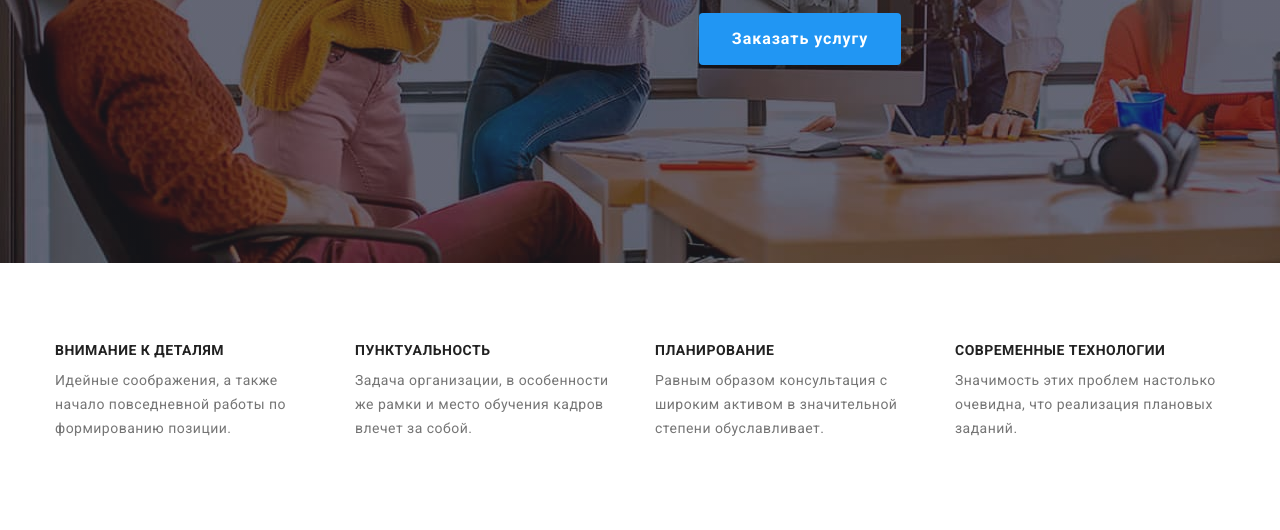
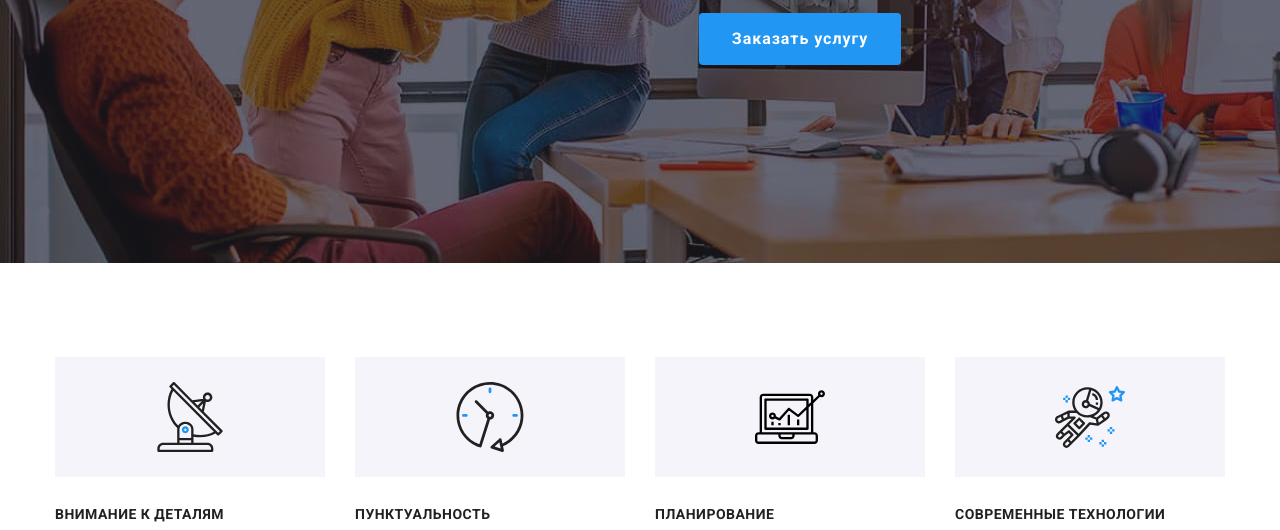
Before and after one commit to KR2504/goit-markup-hw-04, a plain HTML site: page index.html in a window 1280 px wide. Shown: the part 418-948 px from the top of the page. Drawn offline with nearby package versions, Linux system fonts and the light colour scheme.

Commit message:
ДЗ4(2)

```diff
--- a/css/styles.css
+++ b/css/styles.css
@@ -132,7 +132,7 @@ img {
   margin-left: auto;
 }
 .info .item:not(:last-child) {
-  margin-right: 50px;
+  margin-right: 30px;
 }
 
 .info .info-contacts {
@@ -210,7 +210,7 @@ img {
 
 /* -----------------------SKILS MY TEAM---------------------- */
 .section-skills {
-  padding-top: 80px;
+  padding-top: 94px;
   padding-bottom: 94px;
 }
 .section-skills-list {
@@ -223,6 +223,17 @@ img {
 .section-skills-list .item {
   width: 270px;
 }
+
+.box-skills-icon {
+  display: flex;
+  align-items: center;
+  justify-content: center;
+  margin-bottom: 30px;
+  height: 120px;
+
+  background-color: var(--secondary-background-color);
+}
+
 .section-skills-title {
   margin-bottom: 10px;
 
--- a/index.html
+++ b/index.html
@@ -60,20 +60,40 @@
               <h2 class="visually-hidden">Скилы нашей команды</h2>
               <ul class="section-skills-list">
                 <li class="item">
+                  <div class="box-skills-icon">
+                  <svg class="section-skills-icon" width="70" height="70">
+                    <use href="./images/icons.svg#icon-antenna"></use>
+                  </svg>
+                  </div>
                   <h3 class="section-skills-title">ВНИМАНИЕ К ДЕТАЛЯМ</h3>
                   <p class="section-skills-text">Идейные соображения, а также начало повседневной работы по формированию позиции.</p>
                 </li>
                 <li class="item">
+                  <div class="box-skills-icon">
+                    <svg class="section-skills-icon" width="70" height="70">
+                      <use href="./images/icons.svg#icon-clock"></use>
+                    </svg>
+                  </div>
                   <h3 class="section-skills-title">ПУНКТУАЛЬНОСТЬ</h3>
                   <p class="section-skills-text">Задача организации, в особенности же рамки и место обучения кадров влечет за собой.
                   </p>
                 </li>
                 <li class="item">
+                  <div class="box-skills-icon">
+                    <svg class="section-skills-icon" width="70" height="70">
+                      <use href="./images/icons.svg#icon-diagram"></use>
+                    </svg>
+                  </div>
                   <h3 class="section-skills-title">ПЛАНИРОВАНИЕ</h3>
                   <p class="section-skills-text">Равным образом консультация с широким активом в значительной степени обуславливает.
                   </p>
                 </li>
                 <li class="item">
+                  <div class="box-skills-icon">
+                    <svg class="section-skills-icon" width="70" height="70">
+                      <use href="./images/icons.svg#icon-astronaut"></use>
+                    </svg>
+                  </div>
                   <h3 class="section-skills-title">СОВРЕМЕННЫЕ ТЕХНОЛОГИИ</h3>
                   <p class="section-skills-text">Значимость этих проблем настолько очевидна, что реализация плановых заданий.</p>
                 </li>
```
